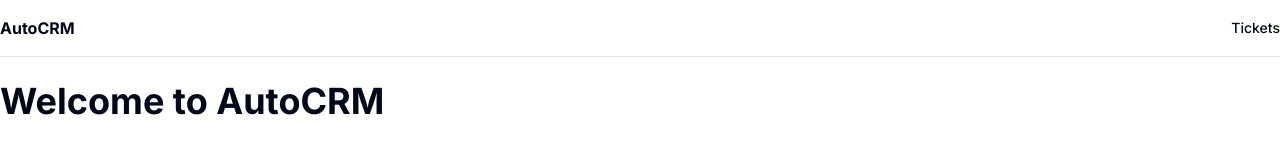
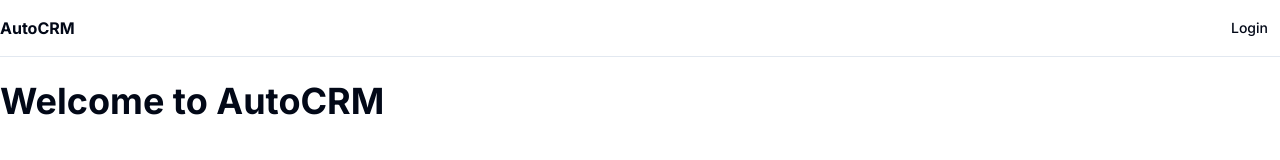
Before and after one commit to stephentigner-gauntletai/auto-crm2, a Next.js app: page / in a window 1280 px wide. Shown: the top 160 px of the page. Built offline with nearby package versions, Linux system fonts and the light colour scheme; no server answers.

Commit message:
Implemented protected routes

```diff
--- a/app/tickets/page.tsx
+++ b/app/tickets/page.tsx
@@ -1,6 +1,6 @@
 import { createClient } from '@/lib/supabase/server';
 import { TicketListTable } from '@/components/tickets/ticket-list-table';
-import { MainLayout } from '@/components/layout/main-layout';
+import { ProtectedLayout } from '@/components/auth/protected-layout';
 
 export default async function TicketsPage() {
 	const supabase = await createClient();
@@ -8,18 +8,18 @@ export default async function TicketsPage() {
 
 	if (error) {
 		return (
-			<MainLayout>
+			<ProtectedLayout>
 				<div className="text-destructive">Error loading tickets: {error.message}</div>
-			</MainLayout>
+			</ProtectedLayout>
 		);
 	}
 
 	return (
-		<MainLayout>
+		<ProtectedLayout>
 			<div className="space-y-4">
 				<h1 className="text-2xl font-bold">Tickets</h1>
 				<TicketListTable tickets={tickets} />
 			</div>
-		</MainLayout>
+		</ProtectedLayout>
 	);
 }
--- /dev/null
+++ b/components/auth/protected-layout.tsx
@@ -0,0 +1,18 @@
+'use client';
+
+import { useRequiredAuth } from '@/lib/auth/use-required-auth';
+import { MainLayout } from '@/components/layout/main-layout';
+
+export function ProtectedLayout({ children }: { children: React.ReactNode }) {
+	const { isLoading } = useRequiredAuth();
+
+	if (isLoading) {
+		return (
+			<MainLayout>
+				<div>Loading...</div>
+			</MainLayout>
+		);
+	}
+
+	return <MainLayout>{children}</MainLayout>;
+}
--- a/components/layout/header.tsx
+++ b/components/layout/header.tsx
@@ -1,6 +1,12 @@
+'use client';
+
 import Link from 'next/link';
+import { useAuth } from '@/lib/auth/auth-context';
+import { Button } from '@/components/ui/button';
 
 export function Header() {
+	const { user, signOut, profile } = useAuth();
+
 	return (
 		<header className="sticky top-0 z-50 w-full border-b bg-background/95 backdrop-blur supports-[backdrop-filter]:bg-background/60">
 			<div className="container flex h-14 items-center">
@@ -8,9 +14,29 @@ export function Header() {
 					AutoCRM
 				</Link>
 				<nav className="flex flex-1 items-center justify-end space-x-4">
-					<Link href="/tickets" className="text-sm font-medium">
-						Tickets
-					</Link>
+					{user ? (
+						<>
+							<Link href="/tickets" className="text-sm font-medium">
+								Tickets
+							</Link>
+							<span className="text-sm text-muted-foreground">
+								{profile?.email}
+							</span>
+							<Button
+								variant="ghost"
+								size="sm"
+								onClick={() => signOut()}
+							>
+								Logout
+							</Button>
+						</>
+					) : (
+						<Link href="/login">
+							<Button variant="ghost" size="sm">
+								Login
+							</Button>
+						</Link>
+					)}
 				</nav>
 			</div>
 		</header>
```
Also changed, not shown: 1 other file (tests, documents, lock files or other folders).
